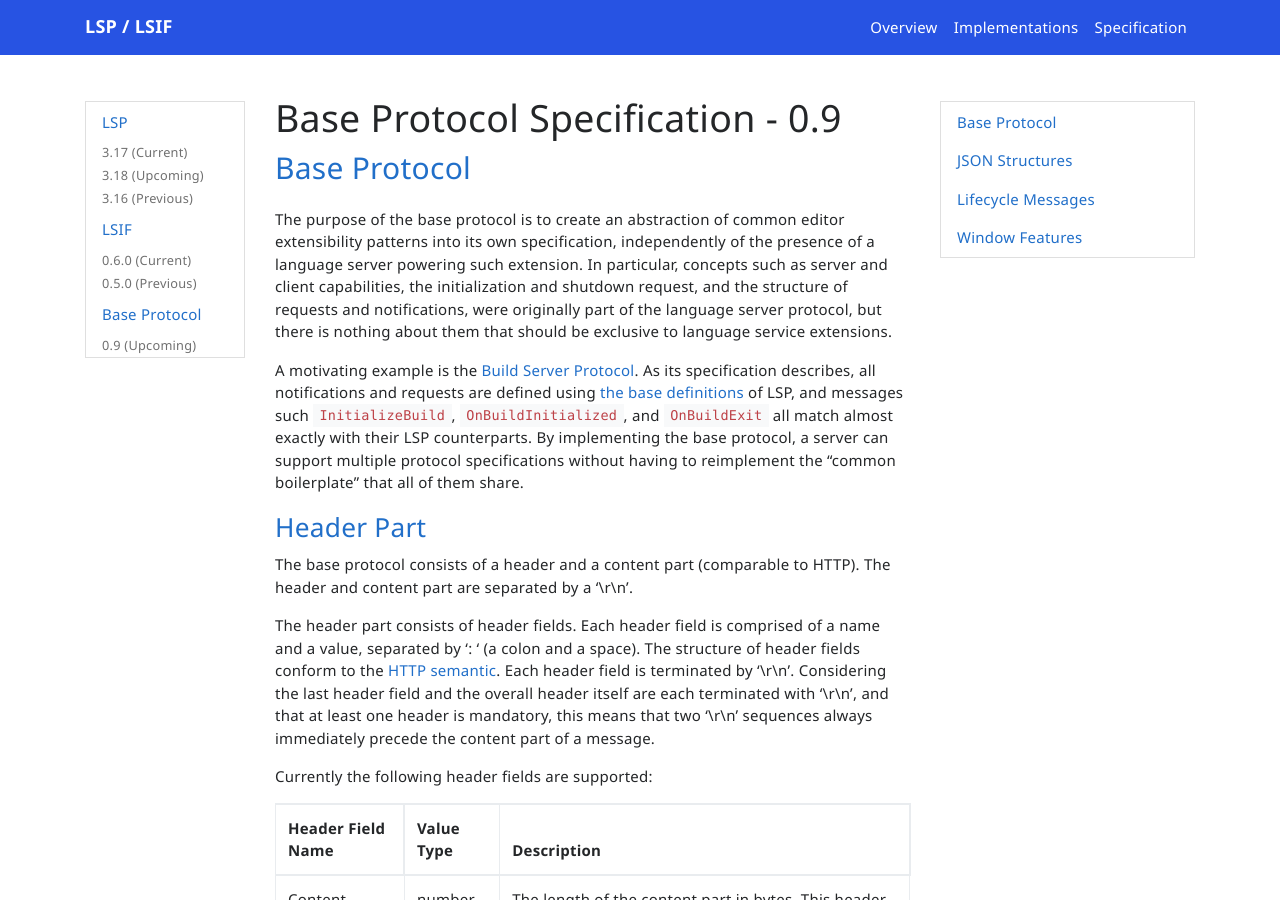
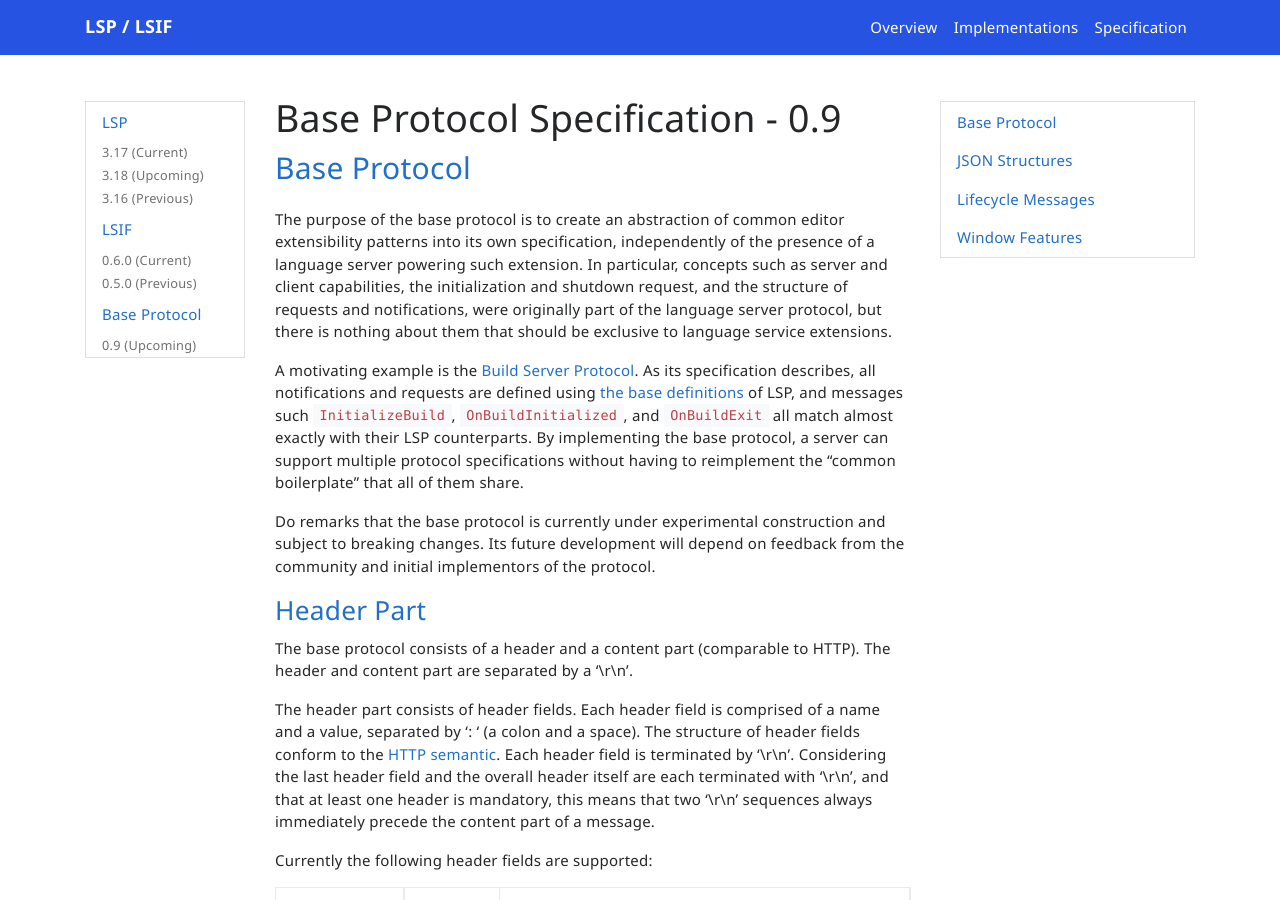
Before and after one commit to microsoft/language-server-protocol, a Jekyll site: the page built from _specifications/base/0.9/specification.md, in a window 1280 px wide and 900 px high. Built offline with Jekyll 4.4.1, drawn with Linux system fonts in a browser that asks for light colours; nearby versions of some CDN libraries; emoji names are drawn with the system emoji font; comment, search, counter and statistics services are not loaded.

Commit message:
Add experimental remark

```diff
--- a/_specifications/base/0.9/specification.md
+++ b/_specifications/base/0.9/specification.md
@@ -14,6 +14,8 @@ toolsVersion: 0.9
 The purpose of the base protocol is to create an abstraction of common editor extensibility patterns into its own specification, independently of the presence of a language server powering such extension. In particular, concepts such as server and client capabilities, the initialization and shutdown request, and the structure of requests and notifications, were originally part of the language server protocol, but there is nothing about them that should be exclusive to language service extensions.
 
 A motivating example is the [Build Server Protocol](https://build-server-protocol.github.io/). As its specification describes, all notifications and requests are defined using [the base definitions](#basicJsonStructures) of LSP, and messages such `InitializeBuild`, `OnBuildInitialized`, and `OnBuildExit` all match almost exactly with their LSP counterparts. By implementing the base protocol, a server can support multiple protocol specifications without having to reimplement the "common boilerplate" that all of them share.
+
+Do remarks that the base protocol is currently under experimental construction and subject to breaking changes. Its future development will depend on feedback from the community and initial implementors of the protocol.
 
 ### <a href="#headerPart" name="headerPart" class="anchor"> Header Part </a>
 
```
